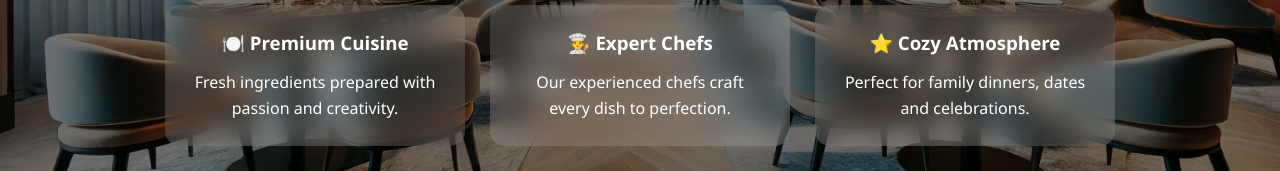
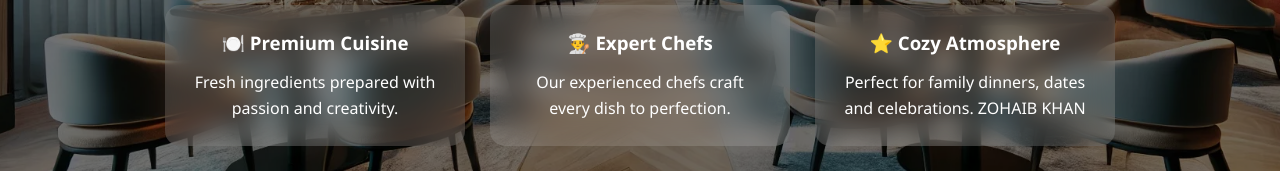
Before and after one commit to zohaibkhanse/restaurant-web-app, a React (Vite) app: page / in a window 1280 px wide. Shown: the part 550-721 px from the top of the page. Built offline with nearby package versions, Linux system fonts and the light colour scheme.

Commit message:
quick CD test

```diff
--- a/src/pages/Home.jsx
+++ b/src/pages/Home.jsx
@@ -41,7 +41,7 @@ function Home() {
           <div className="feature">
             <h3>⭐ Cozy Atmosphere</h3>
             <p>
-              Perfect for family dinners, dates and celebrations.
+              Perfect for family dinners, dates and celebrations. ZOHAIB KHAN
             </p>
           </div>
         </div>
```
